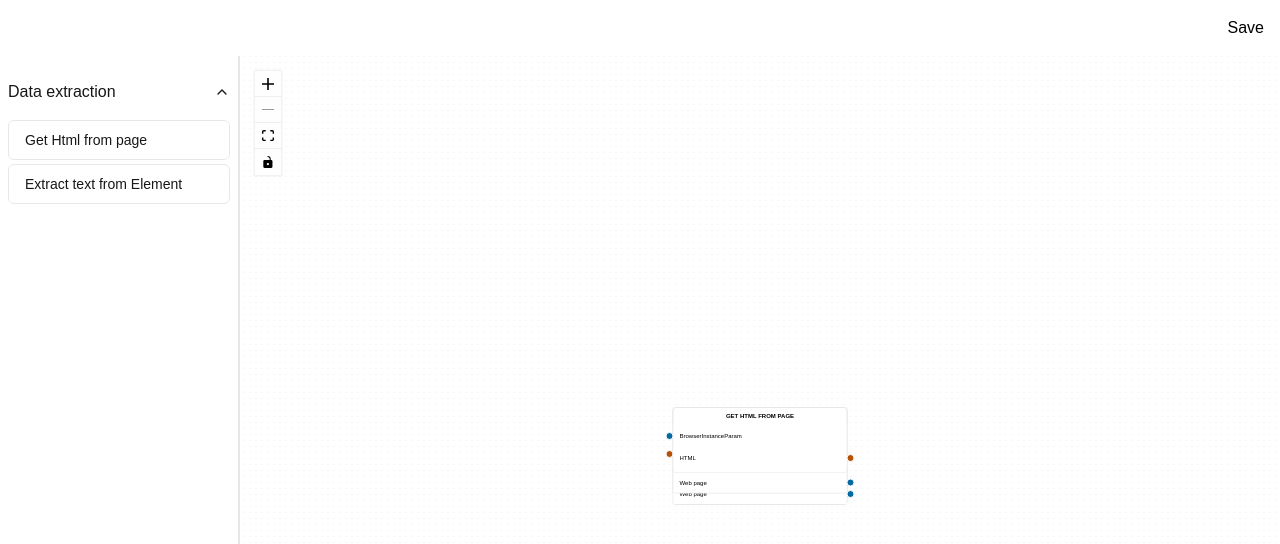
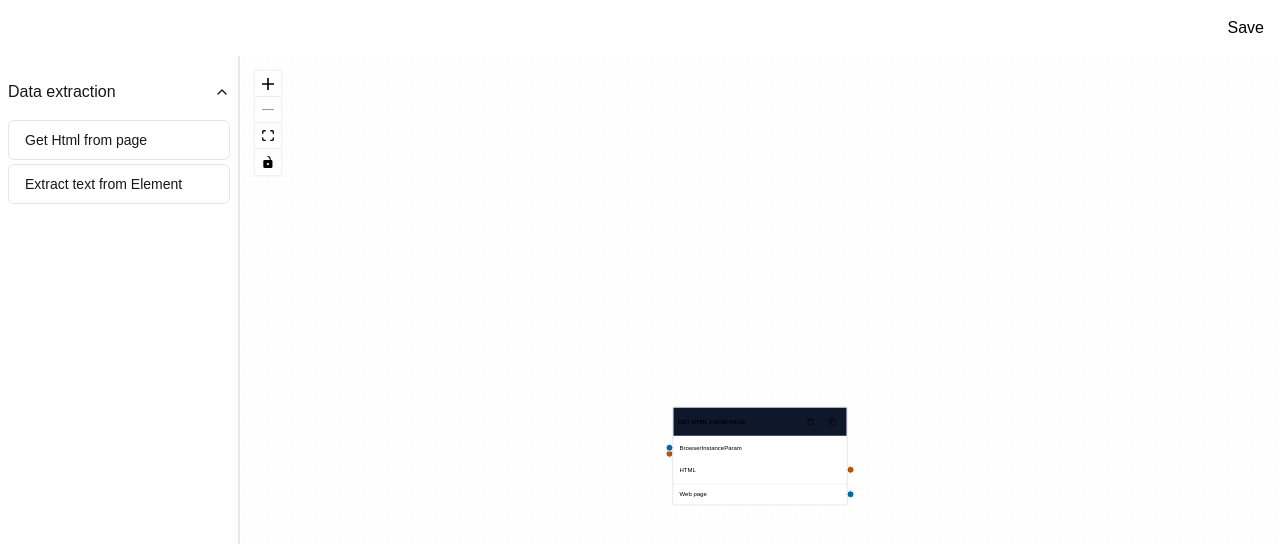
Before and after one commit to zarif007/boted, a Next.js app: page /workflow/1 in a window 1280 px wide. Shown: the top 544 px of the page. Built offline with nearby package versions, Linux system fonts and the light colour scheme.

Commit message:
feat: nodes connection compatibility

```diff
--- a/src/components/FlowEditor.tsx
+++ b/src/components/FlowEditor.tsx
@@ -9,6 +9,7 @@ import {
   Connection,
   Controls,
   Edge,
+  getOutgoers,
   ReactFlow,
   useEdgesState,
   useNodesState,
@@ -19,6 +20,7 @@ import React, { useCallback } from "react";
 import NodeComponent from "./NodeComponent";
 import { ICustomNode } from "@/types/customNode";
 import DeletableEdge from "./DeletableEdge";
+import { taskRegistry } from "@/lib/workflow/task/registry";
 
 const nodeTypes = {
   Node: NodeComponent,
@@ -28,7 +30,7 @@ const edgeTypes = {
   default: DeletableEdge,
 };
 
-const fitViewOptions = { padding: 6 };
+const fitViewOptions = { padding: 5 };
 
 const FlowEditor = ({ workflowId }: { workflowId: string }) => {
   const [nodes, setNodes, onNodesChange] = useNodesState<ICustomNode>([
@@ -36,7 +38,7 @@ const FlowEditor = ({ workflowId }: { workflowId: string }) => {
     CreateFlowNode(taskType.PAGE_TO_HTML),
   ]);
   const [edges, setEdges, onEdgesChange] = useEdgesState<Edge>([]);
-  const { screenToFlowPosition } = useReactFlow();
+  const { screenToFlowPosition, updateNodeData } = useReactFlow();
 
   const onDragOver = useCallback((event: React.DragEvent) => {
     event.preventDefault();
@@ -59,7 +61,58 @@ const FlowEditor = ({ workflowId }: { workflowId: string }) => {
 
   const onConnect = useCallback((connection: Connection) => {
     setEdges((edges) => addEdge({ ...connection, animated: true }, edges));
-  }, []);
+
+    if(!connection.targetHandle) return;
+
+    const node = nodes.find((nd) => nd.id === connection.target);
+    if(!node)
+      return;
+    const nodeInputs = node.data.inputs;
+    delete nodeInputs[connection.targetHandle];
+    updateNodeData(node.id, {inputs: nodeInputs})
+  }, [setEdges, updateNodeData, nodes]);
+
+  const isValidConnection = useCallback((connection: Edge | Connection) => {
+    // Self connect is not allowed
+    if(connection.target === connection.source)
+      return false;
+
+    // Same task param type not allowed
+    const source = nodes.find((node) => node.id === connection.source)
+    const target = nodes.find((node) => node.id === connection.target)
+    if(!source || !target) {
+      console.error("Invalid connection: source or target nodes not found")
+      return false;
+    }
+
+    const sourceTask = taskRegistry[source.data.type]
+    const targetTask = taskRegistry[target.data.type]
+
+    const output = sourceTask.outputs.find(output => output.name === connection.sourceHandle);
+
+    const input = targetTask.inputs.find(input => input.name === connection.targetHandle);
+
+    if(input?.type !== output?.type) {
+      console.error("Invalid connection: type miss matched");
+      return false;
+    }
+
+    // Cycle not allowed
+    const hasCycle = (node: ICustomNode, visited = new Set()) => {
+      if (visited.has(node.id)) return false;
+
+      visited.add(node.id);
+
+      for (const outgoer of getOutgoers(node, nodes, edges)) {
+        if (outgoer.id === connection.source) return true;
+        if (hasCycle(outgoer, visited)) return true;
+      }
+    };
+
+    const detectCycle = hasCycle(target)
+
+    return !detectCycle;
+  }, [nodes, edges])
 
   return (
     <div className="h-screen w-full text-black dark:text-white">
@@ -77,6 +130,7 @@ const FlowEditor = ({ workflowId }: { workflowId: string }) => {
         onDragOver={onDragOver}
         onDrop={onDrop}
         onConnect={onConnect}
+        isValidConnection={isValidConnection}
       >
         <Controls
           position="top-left"
--- a/src/components/NodeCard.tsx
+++ b/src/components/NodeCard.tsx
@@ -13,8 +13,8 @@ const NodeCard = ({
   return (
     <div
       className={cn(
-        "rounded-md cursor-pointer bg-white dark:bg-black border-2 border-separate w-[350px] text-xs gap-1 flex flex-col",
-        isSelected && "border-gray-500"
+        "rounded-md cursor-pointer bg-white dark:bg-black border-2 border-separate w-[350px] text-xs gap-1 flex flex-col rounded-sm",
+        isSelected && "border-blue-500"
       )}
     >
       {children}
--- a/src/components/NodeComponent.tsx
+++ b/src/components/NodeComponent.tsx
@@ -14,7 +14,7 @@ const NodeComponent = memo((props: NodeProps) => {
   const task = taskRegistry[nodeData.type];
   return (
     <NodeCard nodeId={props.id} isSelected={!!props.selected}>
-      <NodeHeader taskType={nodeData.type} />
+      <NodeHeader taskType={nodeData.type} nodeId={props.id} />
       <NodeInputs>
         {task.inputs.map((input, index) => (
           <NodeInput key={index} input={input} nodeId={props.id} />
--- a/src/components/NodeHeader.tsx
+++ b/src/components/NodeHeader.tsx
@@ -1,14 +1,47 @@
 import { taskRegistry } from "@/lib/workflow/task/registry";
 import { taskType } from "@/types/task";
+import { CopyIcon, TrashIcon } from "lucide-react";
 import React from "react";
+import { Button } from "./ui/Button";
+import { useReactFlow } from "@xyflow/react";
+import { CreateFlowNode } from "@/lib/workflow/createFlowNode";
+import { ICustomNode } from "@/types/customNode";
 
-const NodeHeader = ({ taskType }: { taskType: taskType }) => {
+const NodeHeader = ({ taskType, nodeId }: { taskType: taskType, nodeId: string }) => {
   const task = taskRegistry[taskType];
+  const { deleteElements, getNode, addNodes } = useReactFlow();
+
+  const deleteNode = () => {
+    deleteElements({
+      nodes: [{id: nodeId}]
+    })
+  }
+
+  const copyNode = () => {
+    const node = getNode(nodeId) as ICustomNode;
+    const newX = node?.position.x;
+    const newY = node?.position.y + node.measured?.height! + 20;
+
+    const newNode = CreateFlowNode(node?.data.type, {
+      x: newX,
+      y: newY
+    })
+
+    addNodes([newNode])
+  }
   return (
-    <div className="flex items-center gap-2 p-2">
-      <div className="flex items-center justify-center w-full">
+    <div className="flex items-center gap-2 p-2 justify-between bg-slate-900">
+      <div className="flex items-center w-full">
         <p className="text-xs font-bold uppercase">{task.label}</p>
       </div>
+      {!task.isEntryPoint && <div className="flex space-x-1">
+        <Button variant={"ghost"} size={"icon"} onClick={deleteNode}>
+          <TrashIcon size={12} />
+        </Button>
+        <Button variant={"ghost"} size={"icon"} onClick={copyNode}>
+          <CopyIcon size={12} />
+        </Button>
+      </div>}
     </div>
   );
 };
--- a/src/components/NodeInput.tsx
+++ b/src/components/NodeInput.tsx
@@ -1,11 +1,13 @@
 import { cn } from "@/lib/utils";
 import { taskParam } from "@/types/task";
-import { Handle, Position } from "@xyflow/react";
+import { Handle, Position, useEdges } from "@xyflow/react";
 import React from "react";
 import NodeParamField from "./NodeParamField";
 import { ColorForHandle } from "./common";
 
 const NodeInput = ({ input, nodeId }: { input: taskParam; nodeId: string }) => {
+  const edges = useEdges();
+  const isConnected = edges.some((edge) => edge.target === nodeId && edge.targetHandle === input.name)
   return (
     <div className="flex justify-start relative p-3 bg-white dark:bg-black w-full">
       <NodeParamField input={input} nodeId={nodeId} />
@@ -13,6 +15,7 @@ const NodeInput = ({ input, nodeId }: { input: taskParam; nodeId: string }) => {
         <Handle
           id={input.name}
           type="target"
+          isConnectable={!isConnected}
           position={Position.Left}
           className={cn(
             "!bg-black dark:!bg-white !border-2 !border-background !-left-2 !w-4 !h-4",
--- a/src/components/param/StringParam.tsx
+++ b/src/components/param/StringParam.tsx
@@ -1,7 +1,8 @@
-import React, { useId, useState } from "react";
+import React, { useEffect, useId, useState } from "react";
 import { Label } from "../ui/Label";
 import { Input } from "../ui/Inputs";
 import { taskParam } from "@/types/task";
+import { Textarea } from "../ui/Textarea";
 
 const StringParam = ({
   input,
@@ -14,13 +15,22 @@ const StringParam = ({
 }) => {
   const id = useId();
   const [internalValue, setInternalValue] = useState(value);
+  useEffect(() => {
+    setInternalValue(value)
+  }, [value])
+
+  let Componenet: any = Input;
+  if(input.variant === "textarea") {
+    Componenet = Textarea
+  }
+
   return (
     <div className="space-y-1 p-1 w-full">
       <Label htmlFor={id} className="text-xs flex">
         {input.name}
         {input.required && <p className="text-red-400 px-2">*</p>}
       </Label>
-      <Input
+      <Componenet
         id={id}
         className="bg-white"
         value={internalValue}
--- /dev/null
+++ b/src/components/ui/Textarea.tsx
@@ -0,0 +1,22 @@
+import * as React from "react"
+
+import { cn } from "@/lib/utils"
+
+const Textarea = React.forwardRef<
+  HTMLTextAreaElement,
+  React.ComponentProps<"textarea">
+>(({ className, ...props }, ref) => {
+  return (
+    <textarea
+      className={cn(
+        "flex min-h-[80px] w-full rounded-md border border-input bg-white dark:bg-black px-3 py-2 text-base ring-offset-background placeholder:text-muted-foreground focus-visible:outline-none focus-visible:ring-2 focus-visible:ring-ring focus-visible:ring-offset-2 disabled:cursor-not-allowed disabled:opacity-50 md:text-sm",
+        className
+      )}
+      ref={ref}
+      {...props}
+    />
+  )
+})
+Textarea.displayName = "Textarea"
+
+export { Textarea }
--- a/src/lib/workflow/task/ExtractTextFromElement.ts
+++ b/src/lib/workflow/task/ExtractTextFromElement.ts
@@ -3,12 +3,13 @@ import { taskParamType, taskType } from "@/types/task";
 export const ExtractTextFromElement = {
   type: taskType.EXTRACT_TEXT_FROM_ELEMENT,
   label: "Extract text from Element",
-  isEntryPoint: true,
+  isEntryPoint: false,
   inputs: [
     {
       name: "Html",
       type: taskParamType.STRING,
       required: true,
+      variant: "textarea"
     },
     {
       name: "Selector",
--- a/src/lib/workflow/task/PageToHtml.ts
+++ b/src/lib/workflow/task/PageToHtml.ts
@@ -3,7 +3,7 @@ import { taskParamType, taskType } from "@/types/task";
 export const PageToHtmlTask = {
   type: taskType.PAGE_TO_HTML,
   label: "Get Html from page",
-  isEntryPoint: true,
+  isEntryPoint: false,
   inputs: [
     {
       name: "Website Url",
```
